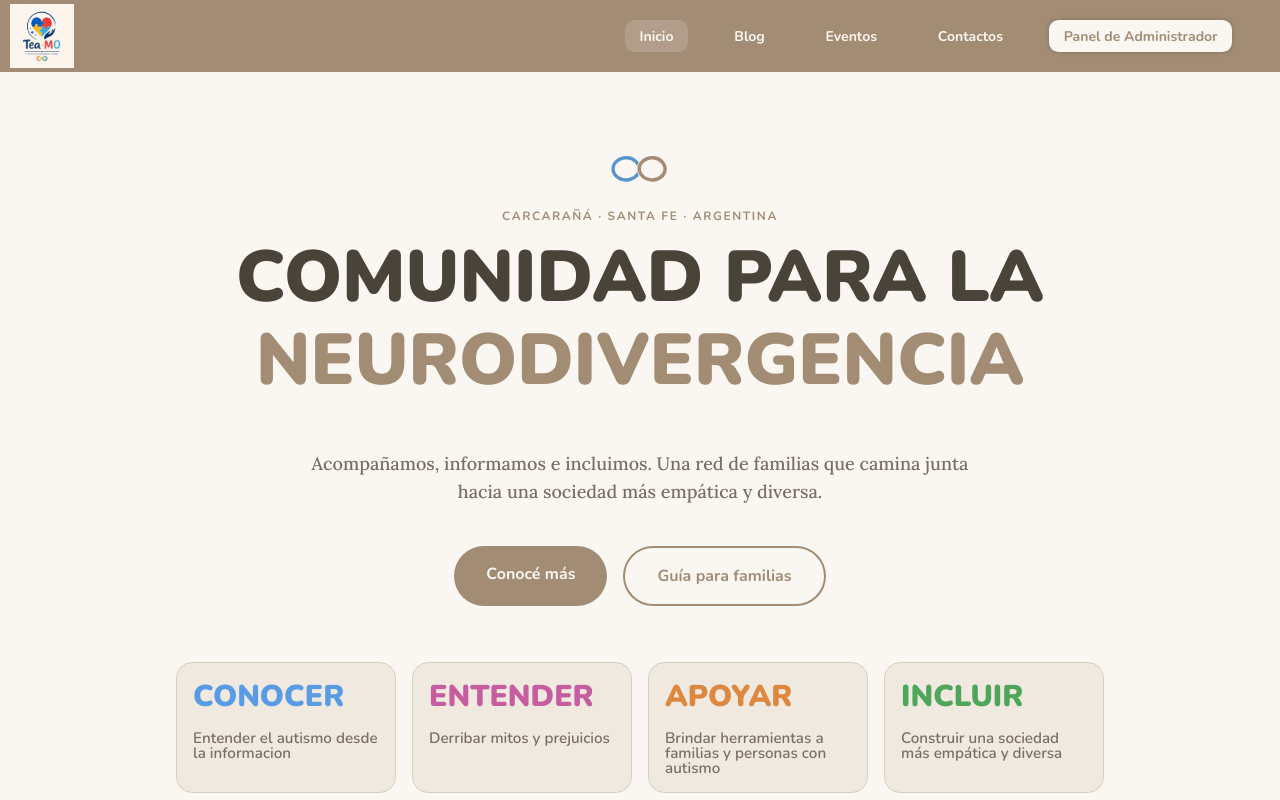
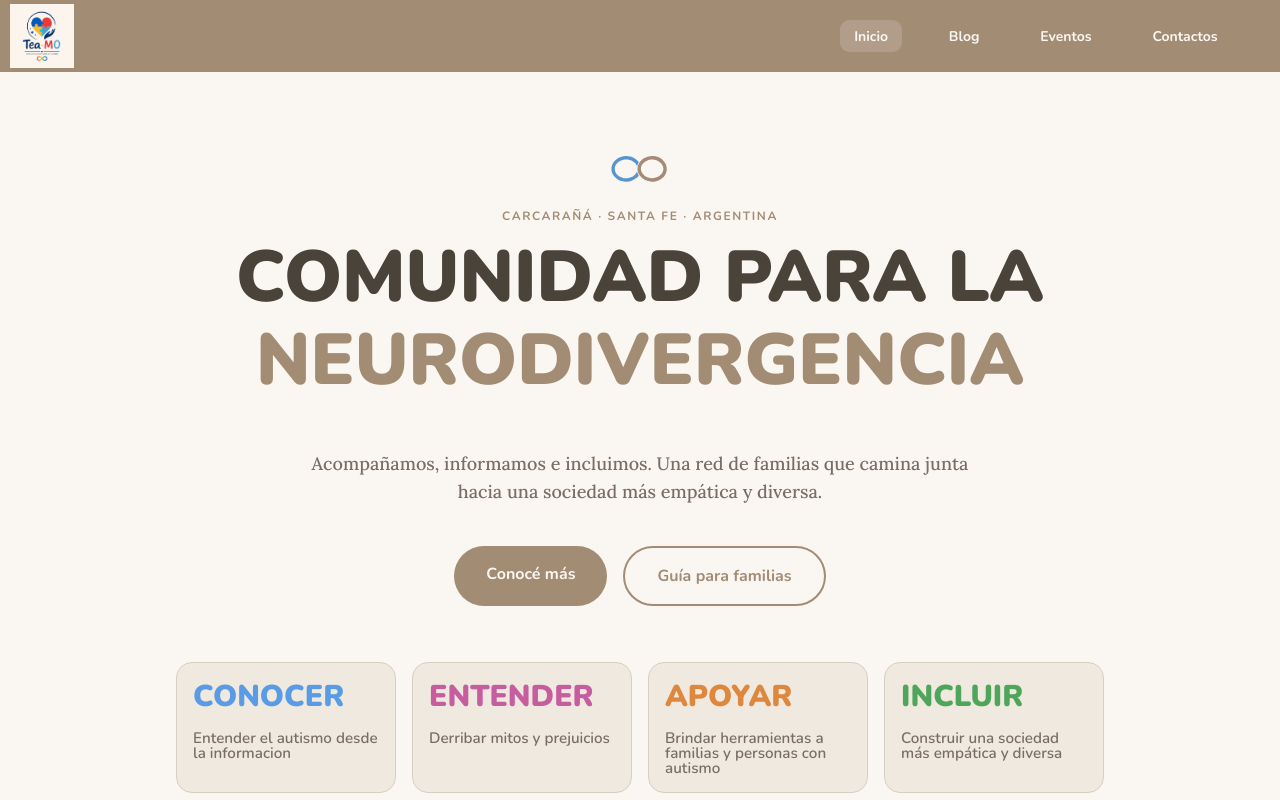
Before and after one commit to Matias2109A/Paginatea, a React (Vite) app in the folder PaginaTea/: page / in a window 1280 px wide. Shown: the top 800 px of the page. Built offline with nearby package versions, Linux system fonts and the light colour scheme.

Commit message:
Borre el boton al panel de admin

```diff
--- a/PaginaTea/src/components/Nav.jsx
+++ b/PaginaTea/src/components/Nav.jsx
@@ -73,10 +73,6 @@ export default function Nav() {
                         cerrarMenu();
                         window.scrollTo({ top: 0, behavior: 'smooth' });
                     }}>Contactos</NavLink>
-                    <NavLink className={linkClassAdmin} to="http://localhost:8000/panel-tea-mo/" target="_blank" rel="noopener noreferrer" onClick={() => {
-                        cerrarMenu();
-                        window.scrollTo({ top: 0, behavior: 'smooth' });
-                    }}>Panel de Administrador</NavLink>
                 </ul>
             </nav>
         </header>
```
